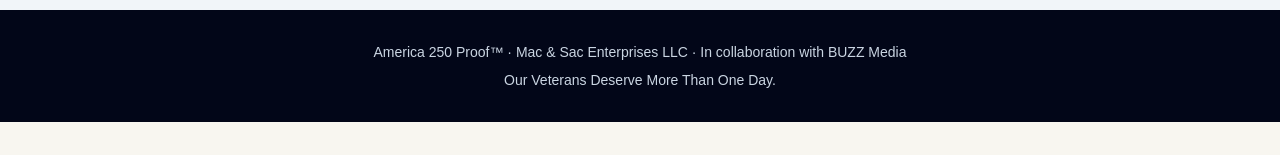
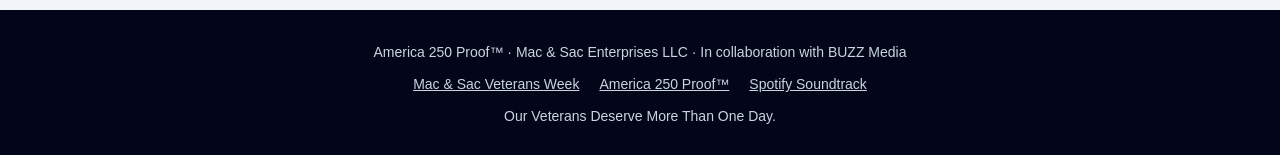
Before and after one commit to dmacpvb-macsac/HistoryHunt250, a Next.js app in the folder historyhunt-app/: page /veterans-week-jax in a window 1280 px wide. Shown: the part 2639-2794 px from the top of the page. Before the commit the page ends 2761 px from the top, so only its background shows below. Built offline with nearby package versions, Linux system fonts and the light colour scheme; no server answers.

Commit message:
Connect Veterans Week hub with Mac & Sac initiative and Spotify

```diff
--- a/historyhunt-app/src/app/veterans-week-jax/page.tsx
+++ b/historyhunt-app/src/app/veterans-week-jax/page.tsx
@@ -257,7 +257,18 @@ export default function VeteransWeekJaxPage() {
 
       <footer className="bg-slate-950 px-5 py-8 text-center text-sm text-slate-300">
         <p>America 250 Proof™ · Mac &amp; Sac Enterprises LLC · In collaboration with BUZZ Media</p>
-        <p className="mt-2">Our Veterans Deserve More Than One Day.</p>
+        <nav className="mt-3 flex flex-wrap justify-center gap-x-5 gap-y-2" aria-label="Related Veterans Week websites">
+          <a className="underline hover:text-white" href="https://macandsac.com/initiatives/veterans-week-2026/" target="_blank" rel="noopener noreferrer">
+            Mac &amp; Sac Veterans Week
+          </a>
+          <a className="underline hover:text-white" href="https://america250proof.com/" target="_blank" rel="noopener noreferrer">
+            America 250 Proof™
+          </a>
+          <a className="underline hover:text-white" href="https://open.spotify.com/playlist/25oVRMdBoJYCEWvrf7QGns" target="_blank" rel="noopener noreferrer">
+            Spotify Soundtrack
+          </a>
+        </nav>
+        <p className="mt-3">Our Veterans Deserve More Than One Day.</p>
       </footer>
     </main>
   )
```
